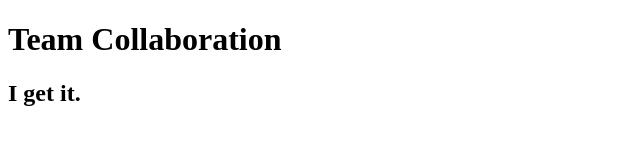
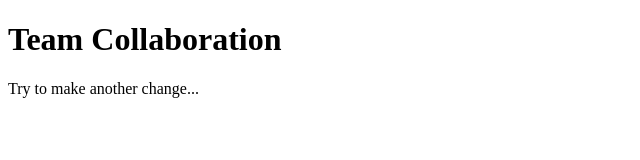
Before and after one commit to adolfoGitHub/team1, a plain HTML site: page index.html in a window 1280 px wide. Shown: the whole page, without its empty margins (0-640 px from the left). Drawn offline with Linux system fonts and the light colour scheme.

Commit message:
requested a new change from wu

```diff
--- a/index.html
+++ b/index.html
@@ -9,6 +9,6 @@
 </head>
 <body>
 <h1>Team Collaboration</h1>
-<h2>I get it.</h2>
+<p>Try to make another change...</p>
 </body>
 </html>
```
